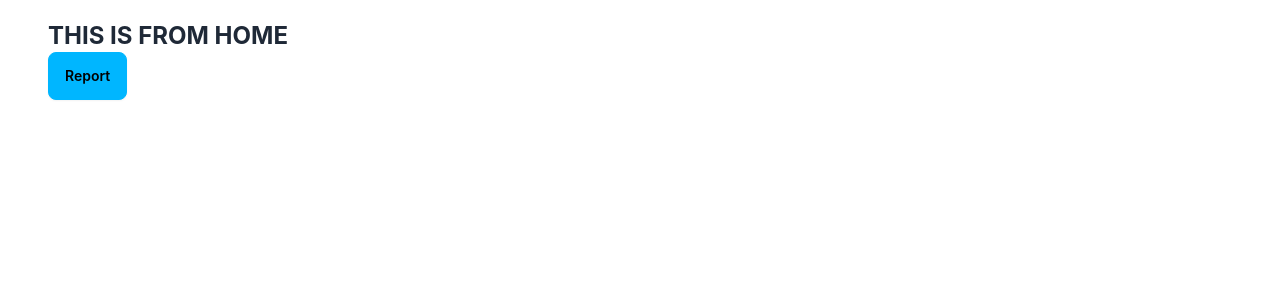
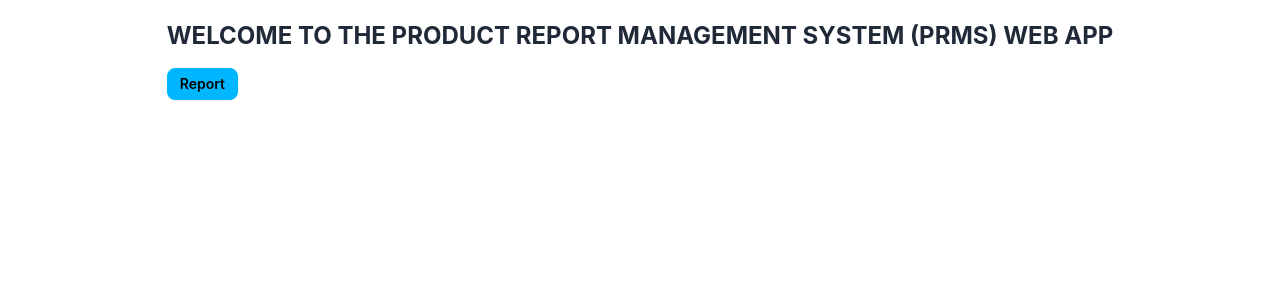
Before and after one commit to EhsanEIK/prms-app-client, a React (Create React App) app: page / in a window 1280 px wide. Shown: the top 300 px of the page. Built offline with nearby package versions, Linux system fonts and the light colour scheme.

Commit message:
updated Home.js

```diff
--- a/src/Components/Home/Home.js
+++ b/src/Components/Home/Home.js
@@ -3,11 +3,13 @@ import { Link } from 'react-router-dom';
 
 const Home = () => {
     return (
-        <div>
-            <h2 className='text-2xl font-bold uppercase'>This is from Home</h2>
-            <Link to={'/report'}>
-                <button className="btn btn-info">Report</button>
-            </Link>
+        <div className='flex justify-center'>
+            <div>
+                <h2 className='text-2xl font-bold uppercase'>Welcome to the Product Report Management System (PRMS) Web App</h2>
+                <Link to={'/report'}>
+                    <button className="btn btn-info btn-sm mt-4">Report</button>
+                </Link>
+            </div>
         </div>
     );
 };
```
